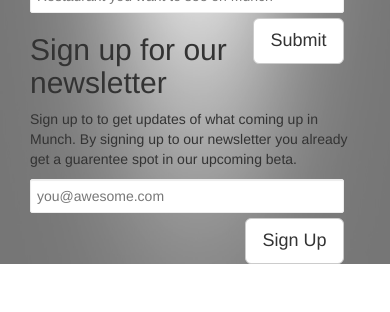
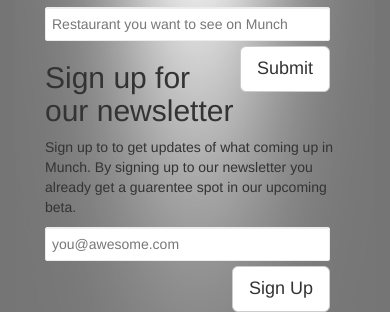
Before and after one commit to jorgep19/munch, a website: page public/index.html in a window 390 px wide. Shown: the part 773-1085 px from the top of the page. Before the commit the page ends 1037 px from the top, so only its background shows below. Drawn offline with Linux system fonts and the light colour scheme; no server answers.

Commit message:
styling changes

```diff
--- a/public/homePage/home.controller.js
+++ b/public/homePage/home.controller.js
@@ -16,6 +16,7 @@
 	};
 
 	ctrl.newRestaurant = '';
+	ctrl.newUser = '';
 }
 
 
--- a/public/homePage/home.service.js
+++ b/public/homePage/home.service.js
@@ -8,7 +8,15 @@
 		}).error(function(err){
 			console.log(err);
 		});
-	}
+	};
+
+	this.addRestaurant = function() {
+
+	};
+
+	this.addUser = function() {
+
+	};
 }
 
 
--- a/public/index.css
+++ b/public/index.css
@@ -0,0 +1,3 @@
+body {
+	background-color: #757575;
+}
--- a/public/index.html
+++ b/public/index.html
@@ -7,7 +7,7 @@
 		<link rel="stylesheet" type="text/css" href="index.css">
 	</head>
 	<body ng-app="munch">
-		<div ui-view></div>
+		<div ui-view class="col-md-12"></div>
 
 		<script type="text/javascript" src="bower_components/angular/angular.min.js"></script>
 		<script type="text/javascript" src="bower_components/angular-ui-router/release/angular-ui-router.min.js"></script>
```
